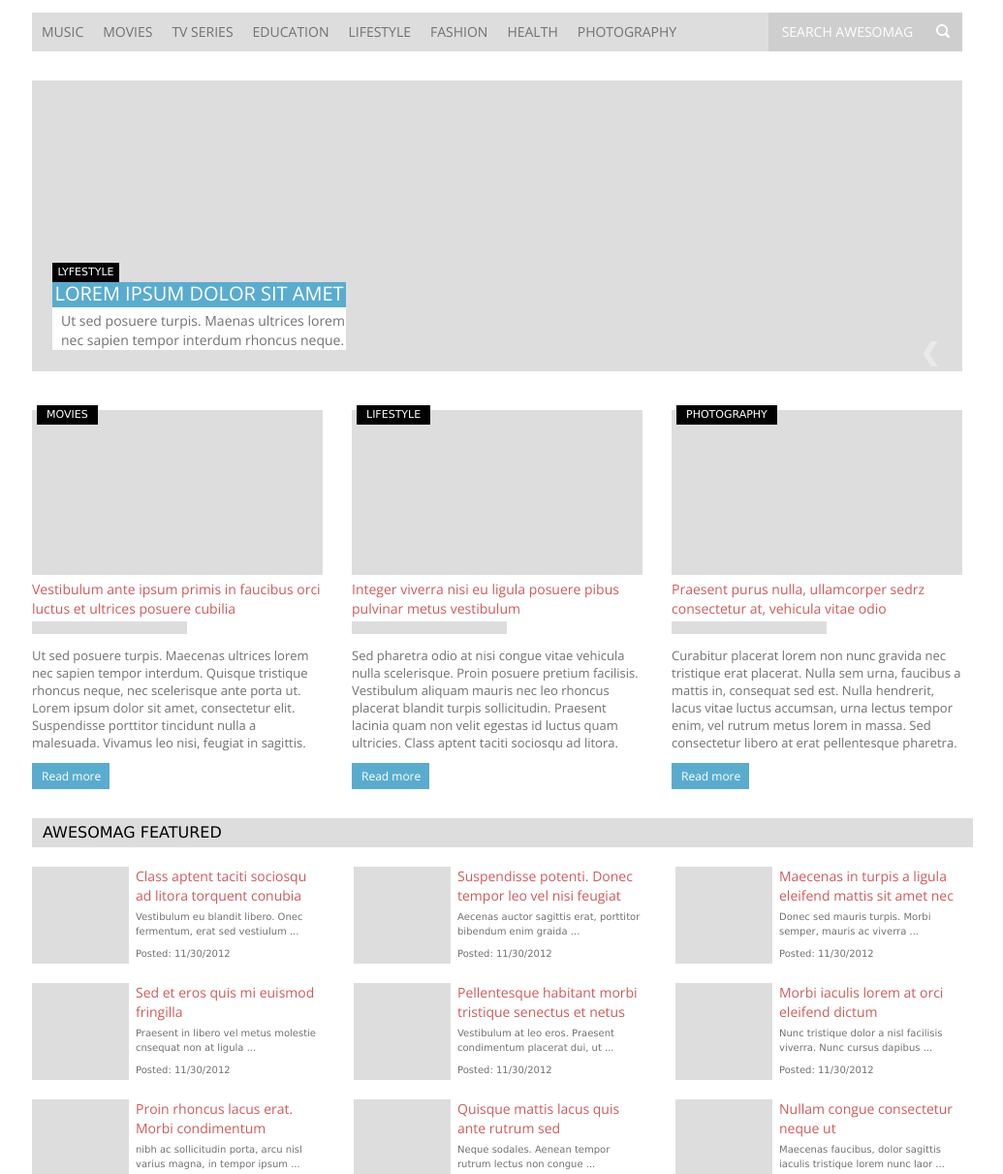
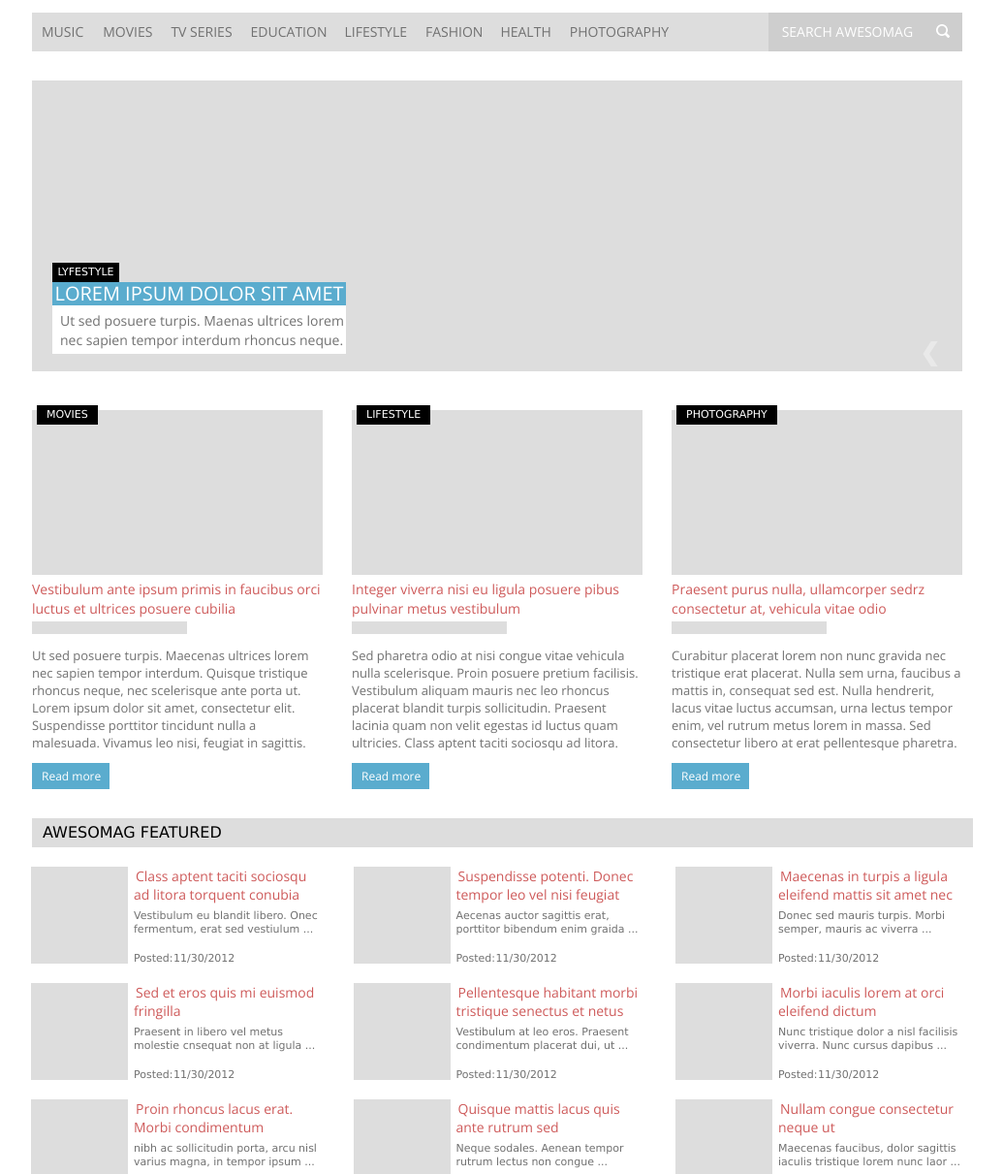
Before and after one commit to PustovyiDima/Awesomemag, a plain HTML site: page index.html in a window 1280 px wide. Shown: the part 110-1321 px from the top of the page at 97% size, without its empty margins (127-1162 px from the left). Drawn offline with nearby package versions, Linux system fonts and the light colour scheme.

Commit message:
pixel corecting

```diff
--- a/index.html
+++ b/index.html
@@ -17,8 +17,8 @@
 				<a href="#" class="header__link">Contact</a>
 			</li>
 			<li>
-				<a href="#" class="header__link" style="margin-right: 3px;">Log in</a>
-				<a href="#" class="header__link" style="margin-right: 4px;">sign in</a>
+				<a href="#" class="header__link" style="margin-right: 2px;">Log in</a>
+				<a href="#" class="header__link" style="margin-right: 3px;">sign in</a>
 			</li>
 		</ul>
 	</header>
@@ -31,11 +31,11 @@
 	<div class="menu">
 		<ul>
 			<li class="menu__list" style="padding-right: 10px;padding-left: 10px;"><a href="#" class="menu__link">Music</a></li>
-			<li class="menu__list" style=" padding-right: 10px;    padding-left: 10px;"><a href="#" class="menu__link">Movies</a></li>
+			<li class="menu__list" ><a href="#" class="menu__link">Movies</a></li>
 			<li class="menu__list"><a href="#" class="menu__link">TV series</a></li>
 			<li class="menu__list"><a href="#" class="menu__link">Education</a></li>
-			<li class="menu__list"><a href="#" class="menu__link">lifestyle</a></li>
-			<li class="menu__list"><a href="#" class="menu__link">fashion</a></li>
+			<li class="menu__list" style="padding-left: 9px;"><a href="#" class="menu__link">lifestyle</a></li>
+			<li class="menu__list"style=" padding: 0 8px 0 10px;"><a href="#" class="menu__link">fashion</a></li>
 			<li class="menu__list"><a href="#" class="menu__link">Health</a></li>
 			<li class="menu__list"><a href="#" class="menu__link">Photography</a></li>
 		</ul>
--- a/style.css
+++ b/style.css
@@ -114,7 +114,7 @@ header ul{
 }
 
 .menu__list{
-	padding: 10px;
+	padding: 0 9px 0 10px;
 	display: -webkit-flex;
 	display: -moz-flex;
 	display: -ms-flex;
@@ -215,7 +215,7 @@ header ul{
 	top: 188px;
 	left: 21px;
 	width: 303px;
-	height: 93px;
+	height: 94px;
 	display: -webkit-flex;
 	display: -moz-flex;
 	display: -ms-flex;
@@ -262,8 +262,9 @@ header ul{
    font-size: 14px;
    font-weight: 300;
    line-height: 20px;
-   padding-left: 9px;
-   padding-top: 4px;
+   padding-left: 8px;
+   padding-top: 6px;
+   height: 49px;
 }
 
 .nav{
@@ -427,6 +428,7 @@ header ul{
 	height: 100px;
 	width: 296px;
 	margin-right: 33px;
+	margin-left: -1px;
 	display: -webkit-flex;
 	display: -moz-flex;
 	display: -ms-flex;
@@ -450,7 +452,7 @@ header ul{
 }
 
 .article__tittle{
-	margin-left: 7px;
+	margin-left: 6px;
 	display: -webkit-flex;
 	display: -moz-flex;
 	display: -ms-flex;
@@ -470,7 +472,8 @@ header ul{
 	font-family: 'Open Sans', sans-serif;
 	font-size: 14px;
 	font-weight: 400;
-	line-height: 20px;
+	line-height: 19px;
+	padding-left: 2px;
 }
 
 
@@ -478,20 +481,24 @@ header ul{
 	height: 26px;
 	color: #717171;
 	font-family: Verdana;
-	font-size: 10px;
+	font-size: 11px;
 	font-weight: 400;
-	line-height: 15px;
+	line-height: 14px;
+	width: 191px;
 }
 
 .article__data{
-	height: 20px;
 	color: #717171;
-	font-family: Verdana;
-	font-size: 10px;
-	font-weight: 400;
-	line-height: 20px;
+   font-family: Verdana;
+   font-size: 11px;
+   font-weight: 400;
+   line-height: 11px;
+   margin-top: 9px;
 }
 
+.article__data time{
+	margin-left: -3px;
+}
 
 footer{
 	width: 100%;
@@ -511,21 +518,25 @@ footer{
 	margin-top: 5px;
 	width: 150px;
 	height: 91px;
+	margin-left: 5px;
 }
 
 .foter__online{
 	width: 105px;
 	margin-top: 5px;
+	margin-left: 15px;
 }
 
 .footer__newsletter{
 	margin-top: 5px;
 	width: 170px;
+	margin-left: 14px;
 }
 
 .footer__about{
 	width: 245px;
 	margin-top: 5px;
+	margin-right: 22px;
 }
 
 .footer__headline{
@@ -587,7 +598,8 @@ footer{
 }
 
 .foter__online>ul>li:nth-child(3n){
-	margin-right: 0;
+	margin-right: 5px;
+
 }
 
 .foter__online__link{
```
